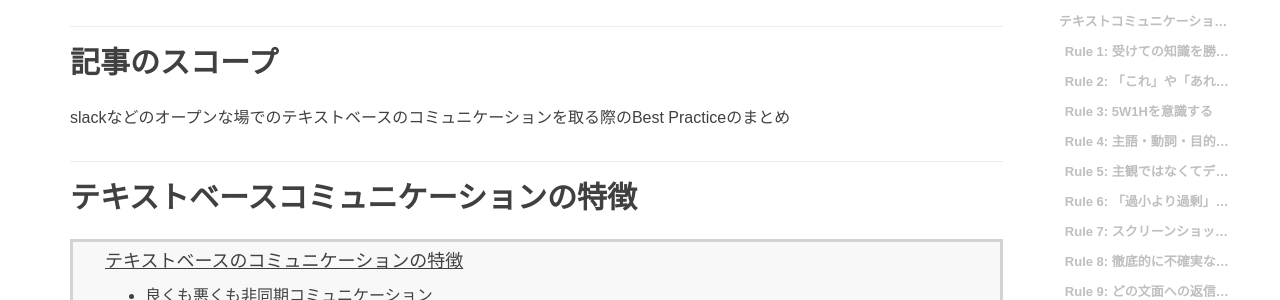
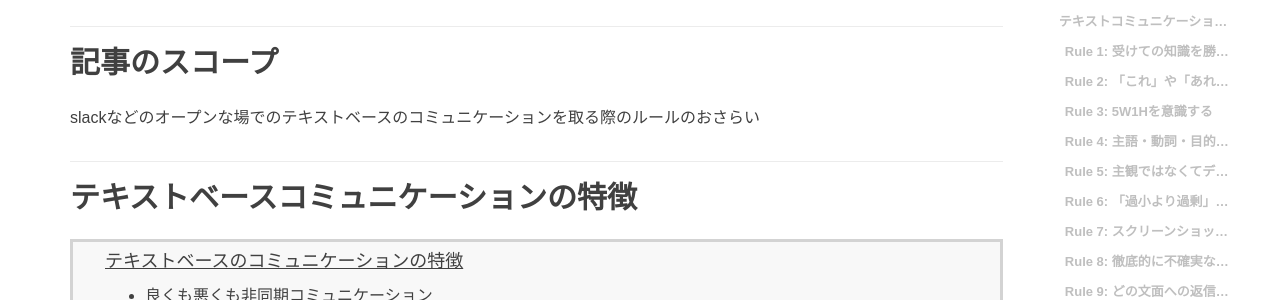
Before and after one commit to RyoNakagami/RyoNakagami.github.io, a Jekyll site: the page built from _posts/2022-09-05-text-communication-guideline.md, in a window 1280 px wide and 900 px high, scrolled down 719 px. Shown: the part 151-451 px from the top of the window. Built offline with Jekyll 4.4.1, drawn with Linux system fonts in a browser that asks for light colours; comment, search, counter and statistics services are not loaded.

Commit message:
touchpoint

```diff
--- a/_posts/2022-09-05-text-communication-guideline.md
+++ b/_posts/2022-09-05-text-communication-guideline.md
@@ -46,7 +46,8 @@ tags:
 
 ## 記事のスコープ
 
-slackなどのオープンな場でのテキストベースのコミュニケーションを取る際のBest Practiceのまとめ
+slackなどのオープンな場でのテキストベースのコミュニケーションを取る際のルールのおさらい
+
 
 ## テキストベースコミュニケーションの特徴
 
```
